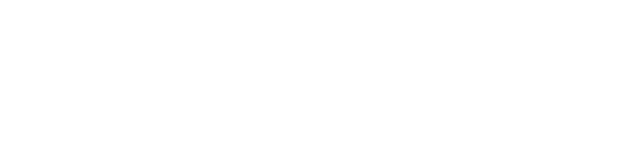
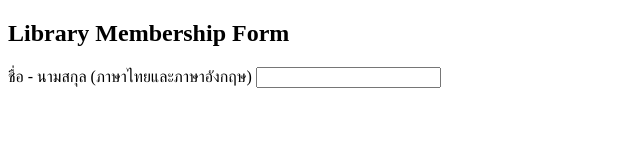
Before and after one commit to Passakorn-Sangboon/6709616731_LibraryMembershipApplicationForm, a plain HTML site: page index.html in a window 1280 px wide. Shown: the whole page, without its empty margins (0-640 px from the left). Drawn offline with Linux system fonts and the light colour scheme.

Commit message:
Add Name Form

```diff
--- a/index.html
+++ b/index.html
@@ -5,4 +5,13 @@
         Library Membership Form
     </title>
     </head>
+<body>
+    <div class="form-container">
+        <h2>Library Membership Form</h2>
+        <form>
+            <div class="form-group">
+                <label>ชื่อ - นามสกุล <span class="required"></span> (ภาษาไทยและภาษาอังกฤษ)</label>
+                <input type="text" name="full_name" required>
+            </div>
+</body>
 </html>
```
